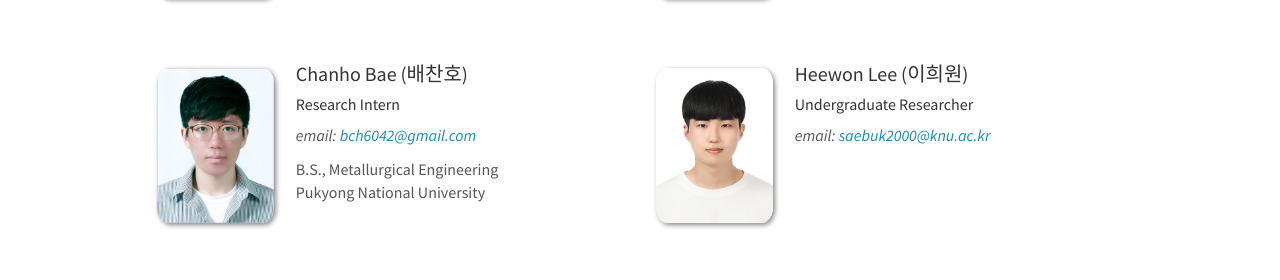
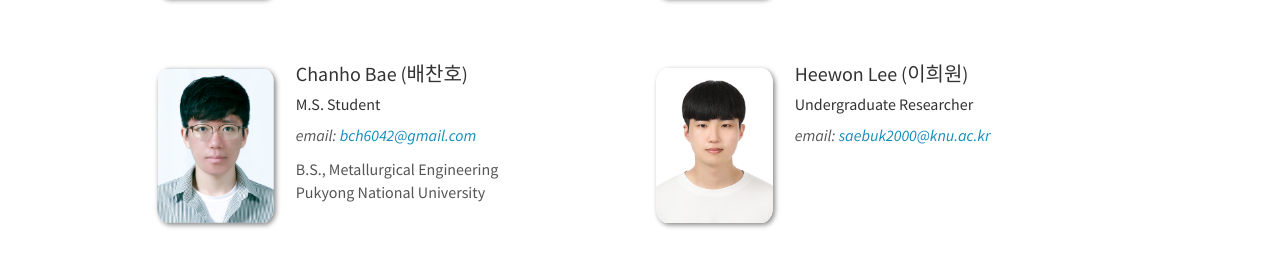
Before and after one commit to KNU-BrainAI/knu-brainai.github.io, a Jekyll site: the page built from _pages/members.md, in a window 1280 px wide and 900 px high, scrolled down 640 px. Shown: the part 166-446 px from the top of the window. Built offline with Jekyll 4.4.1, drawn with Linux system fonts in a browser that asks for light colours; nearby versions of some CDN libraries.

Commit message:
Update team_members.yml

```diff
--- a/_data/team_members.yml
+++ b/_data/team_members.yml
@@ -49,7 +49,7 @@
 
 - name: Chanho Bae (배찬호)
   photo: chbae.jpg
-  info: Research Intern
+  info: M.S. Student
   email: bch6042@gmail.com
   number_educ: 2
   education1: B.S., Metallurgical Engineering
```
